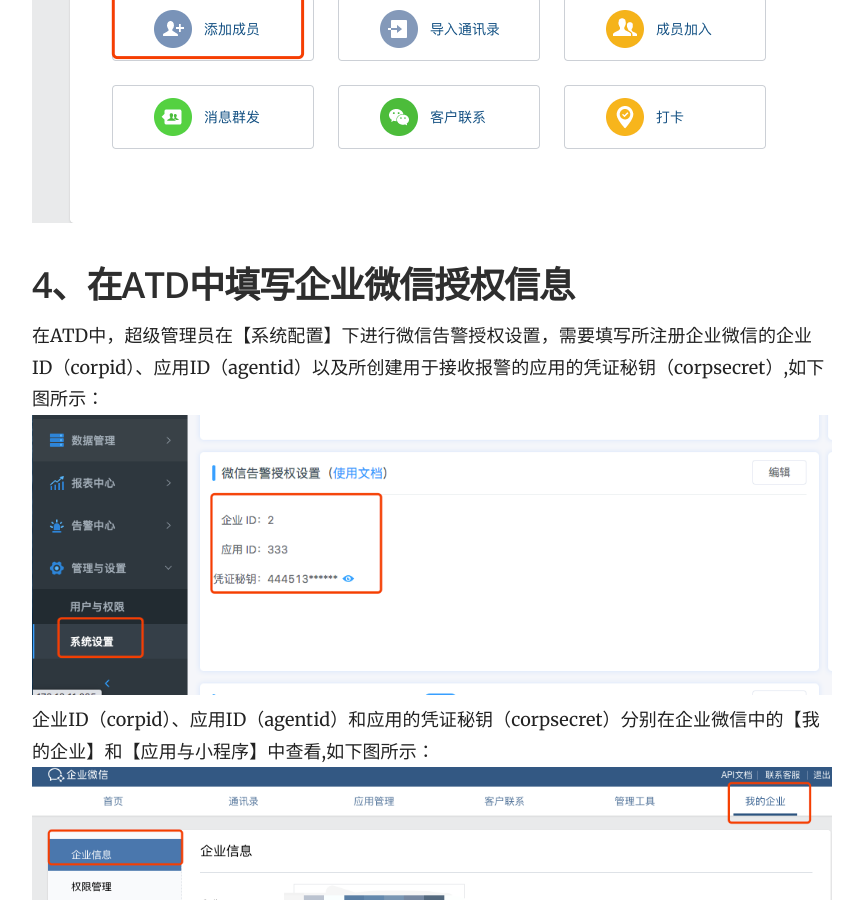
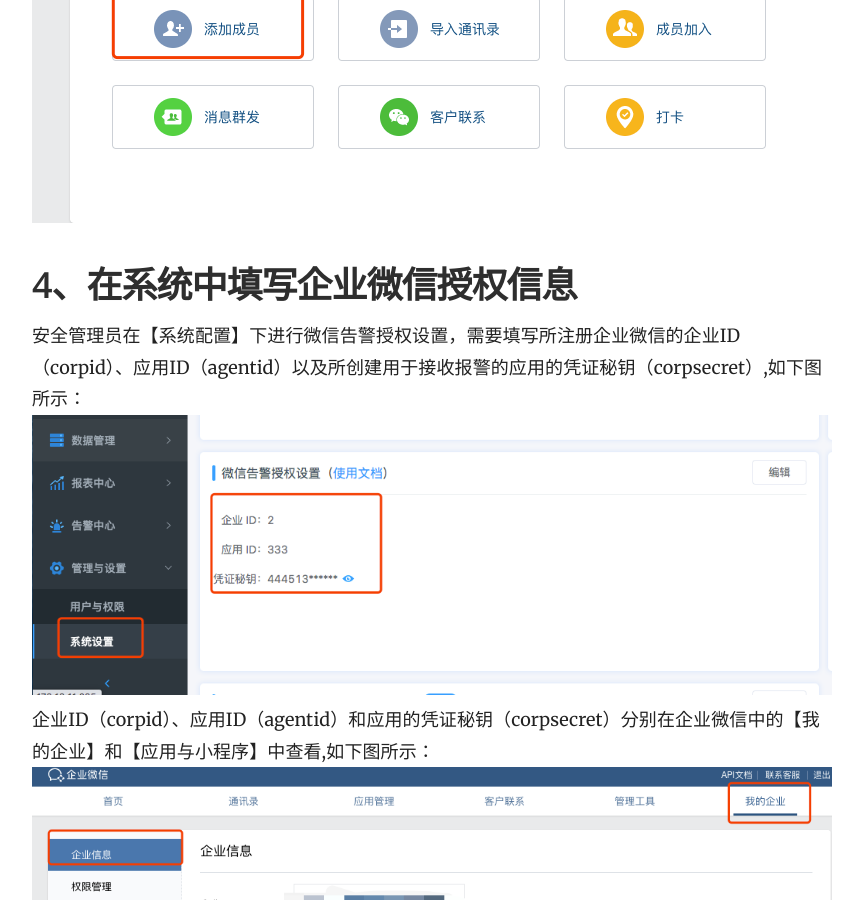
Before and after one commit to ytf606/docs, a Jekyll site: the page built from _docs/微信告警对接操作文档.md, in a window 1280 px wide and 900 px high, scrolled down 2639 px. Shown: the whole window, without its empty margins (358-1221 px from the left). Built offline with Jekyll 4.4.1, drawn with Linux system fonts in a browser that asks for light colours; some of the changed text lies outside the part shown.

Commit message:
Update 微信告警对接操作文档.md

```diff
--- a/_docs/微信告警对接操作文档.md
+++ b/_docs/微信告警对接操作文档.md
@@ -5,12 +5,12 @@
 
 ## 概述
 
-> ATD对接微信告警的大致流程如下：<br/>
+> 系统对接微信告警的大致流程如下：<br/>
 > 1、注册企业微信<br/>
 > 2、在企业微信中，创建接收告警的应用<br/>
 > 3、给企业微信添加用户<br/>
-> 4、在ATD中填写企业微信授权信息<br/>
-> 5、在ATD中添加告警，并进行告警接收方式和接收人设置<br/>
+> 4、在系统中填写企业微信授权信息<br/>
+> 5、在系统中添加告警，并进行告警接收方式和接收人设置<br/>
 
 
 
@@ -31,17 +31,17 @@
 
 ![添加用户1]({{site.baseurl}}/images/alert/weixin3.png)
 
-## 4、在ATD中填写企业微信授权信息
+## 4、在系统中填写企业微信授权信息
 
-在ATD中，超级管理员在【系统配置】下进行微信告警授权设置，需要填写所注册企业微信的企业ID（corpid）、应用ID（agentid）以及所创建用于接收报警的应用的凭证秘钥（corpsecret）,如下图所示：<br/>
+安全管理员在【系统配置】下进行微信告警授权设置，需要填写所注册企业微信的企业ID（corpid）、应用ID（agentid）以及所创建用于接收报警的应用的凭证秘钥（corpsecret）,如下图所示：<br/>
 ![授权]({{site.baseurl}}/images/alert/weixin4.png)
 企业ID（corpid）、应用ID（agentid）和应用的凭证秘钥（corpsecret）分别在企业微信中的【我的企业】和【应用与小程序】中查看,如下图所示：<br/>
 ![corpid]({{site.baseurl}}/images/alert/weixin5.png)
 ![corpsecret]({{site.baseurl}}/images/alert/weixin6.png)
 
-## 5、在ATD中添加告警，并进行告警接收方式和接收人设置
+## 5、在系统中添加告警，并进行告警接收方式和接收人设置
 
-在ATD中的【告警策略】下添加告警，在【接收方式及接收人设置】模块下的进行微信告警设置，绑定已经填写企业微信账号的管理员，或是直接填写需要接收告警的企业微信账号即可，如下图所示：<br/>
+在【响应中心】【通告管理】中添加，在【接收方式及接收人设置】模块下的进行微信告警设置，绑定已经填写企业微信账号的管理员，或是直接填写需要接收告警的企业微信账号即可，如下图所示：<br/>
 ![告警]({{site.baseurl}}/images/alert/weixin7.png)
 企业微信账号可到企业微信通讯录中查看相应用户信息中的账号标识，如下图所示：<br/>
 ![查看用户账号]({{site.baseurl}}/images/alert/weixin8.png)
```
